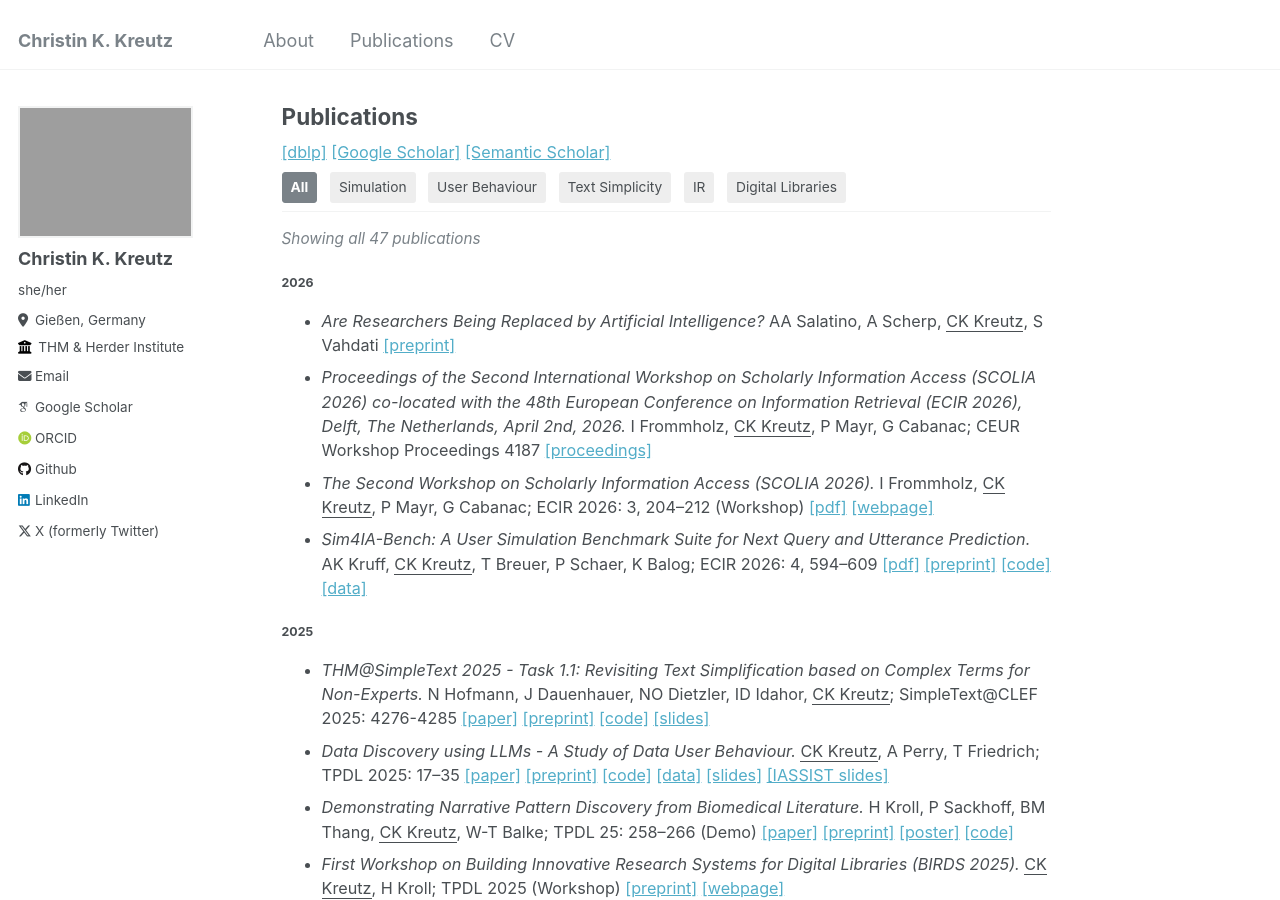
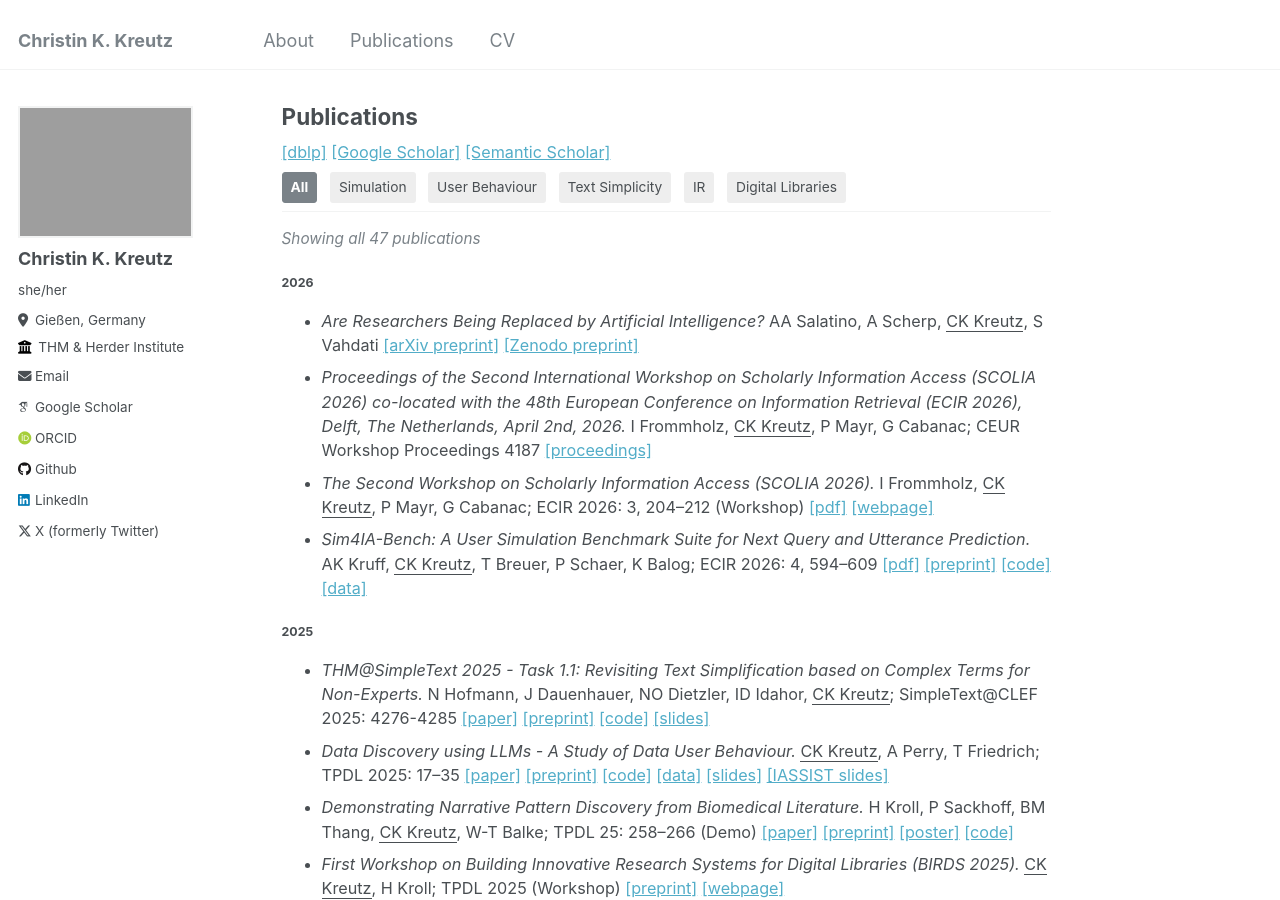
Before and after one commit to kreutzch/kreutzch.github.io, a Jekyll site: the page built from _pages/publications.md, in a window 1280 px wide and 900 px high. Built offline with Jekyll 4.4.1, drawn with Linux system fonts in a browser that asks for light colours; some web fonts are replaced.

Commit message:
arXiv version added

```diff
--- a/_pages/publications.md
+++ b/_pages/publications.md
@@ -26,7 +26,8 @@ author_profile: True
 <ul class="pub-list">
 <li class="pub-item" paper_categories=""><i>Are Researchers Being Replaced by Artificial Intelligence?</i>
 AA Salatino, A Scherp, <u>CK Kreutz</u>, S Vahdati
-<a href="https://doi.org/10.5281/zenodo.20069247" target="_blank">[preprint]</a>
+<a href="https://arxiv.org/abs/2605.16294" target="_blank">[arXiv preprint]</a>
+<a href="https://doi.org/10.5281/zenodo.20069247" target="_blank">[Zenodo preprint]</a>
 </li>
 <li class="pub-item" paper_categories="UB DL IR"><i>Proceedings of the Second International Workshop on Scholarly Information Access (SCOLIA 2026) co-located with the 48th European Conference on Information Retrieval (ECIR 2026), Delft, The Netherlands, April 2nd, 2026.</i>
 I Frommholz, <u>CK Kreutz</u>, P Mayr, G Cabanac;
```
